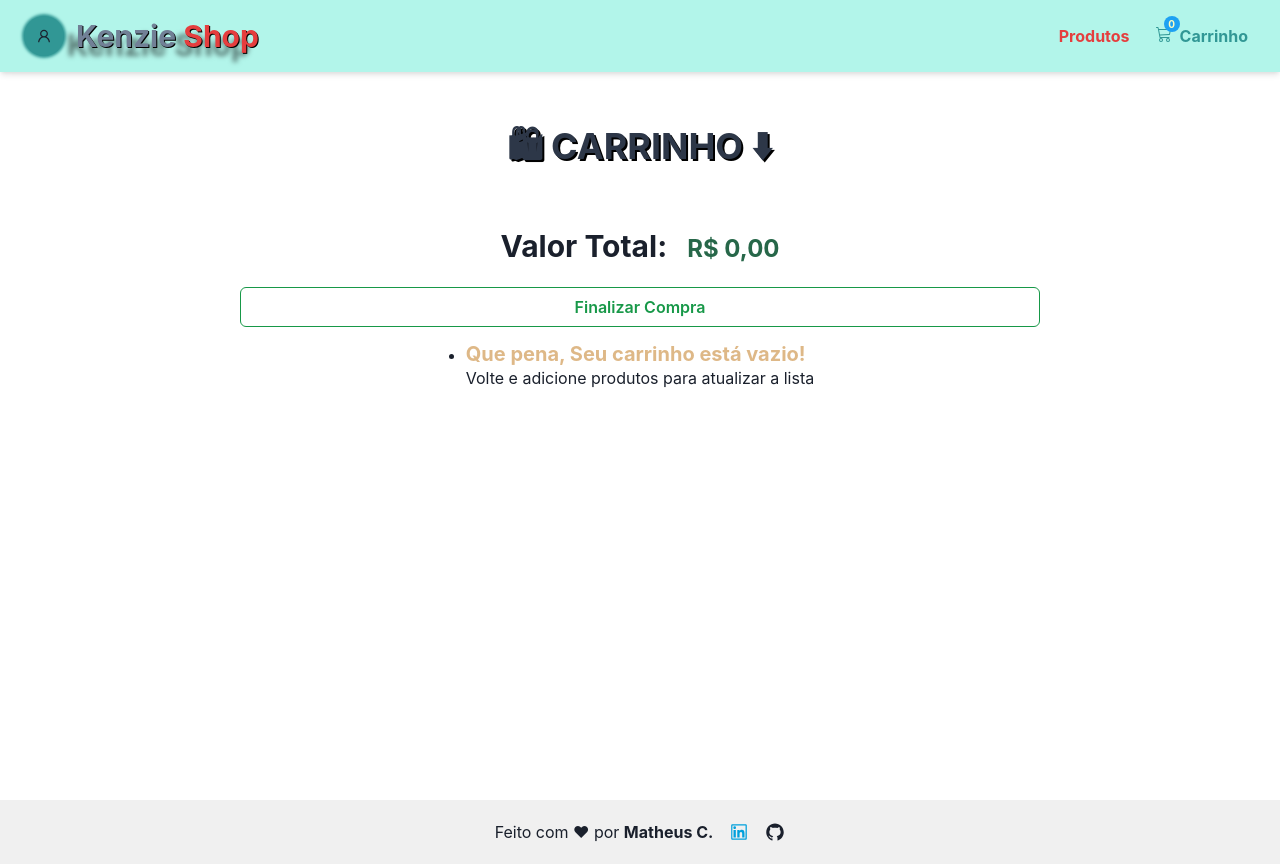
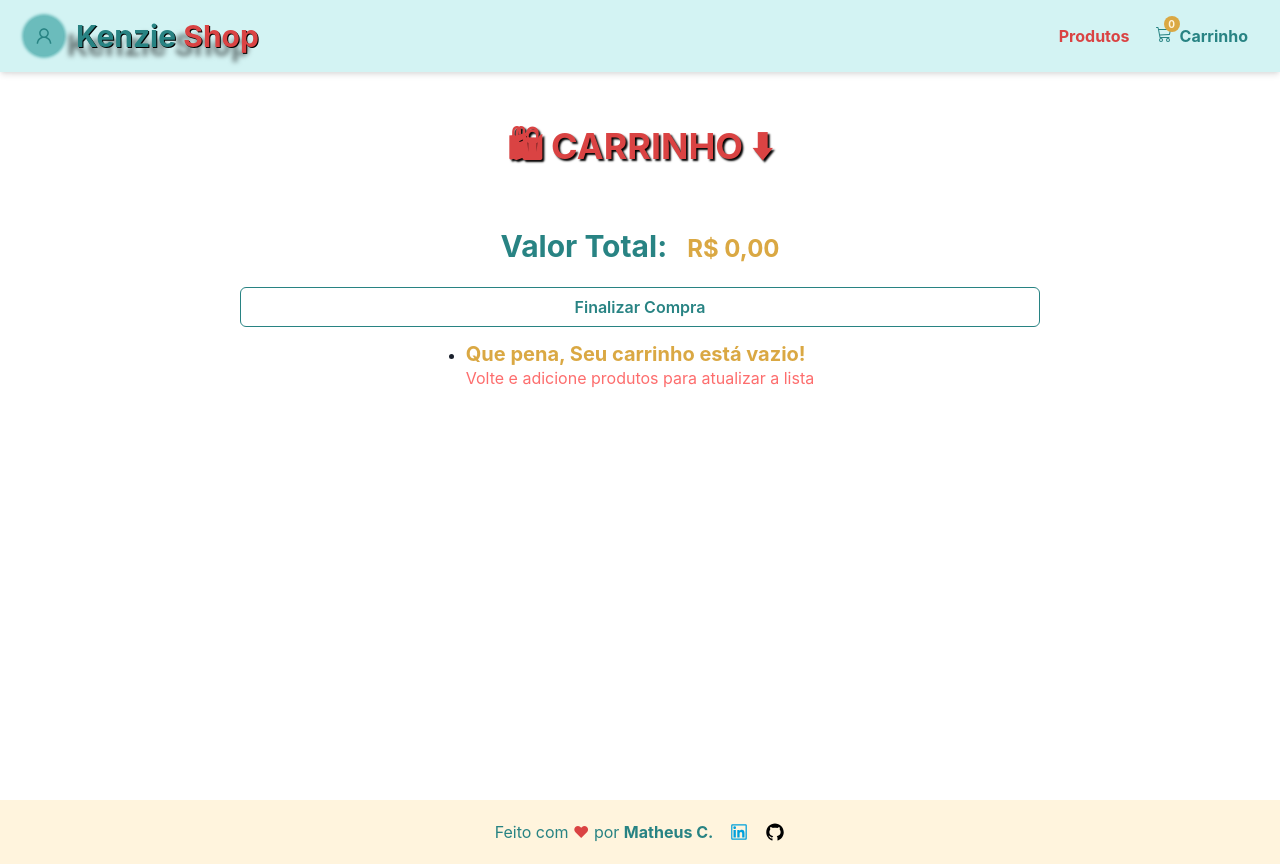
Before and after one commit to Kenzie-Academy-Brasil-Developers/react-entrega-s3-kenzieshop-matheuschvs, a React (Create React App) app: page /cart in a window 1280 px wide. Built offline with nearby package versions, Linux system fonts and the light colour scheme.

Commit message:
feat: create light theme

```diff
--- a/src/App.jsx
+++ b/src/App.jsx
@@ -23,7 +23,7 @@ function App() {
 
   return (
     <div className="App">
-      <ToastContainer />
+      <ToastContainer theme='light' />
       <Router />
     </div>
   );
--- a/src/components/CartList/index.jsx
+++ b/src/components/CartList/index.jsx
@@ -31,10 +31,16 @@ const CartList = () => {
         justify='space-around'
       >
         <Box p={5}>
-          <Heading as='h2' size='lg' mr={5} display='inline-block'>
+          <Heading
+            as='h2'
+            size='lg'
+            mr={5}
+            display='inline-block'
+            color='primary.900'
+          >
             Valor Total:
           </Heading>
-          <Text as='b' color='green.700' fontSize='2xl'>
+          <Text as='b' color='tertiary.900' fontSize='2xl'>
             {Intl.NumberFormat('pt-BR', {
               style: 'currency',
               currency: 'BRL'
@@ -44,8 +50,10 @@ const CartList = () => {
           </Text>
         </Box>
         <Button
-          colorScheme='whatsapp'
           variant='outline'
+          borderColor='primary.900'
+          color='primary.900'
+          _hover={{ bg: 'primary.900', color: 'primary.100' }}
           minW={{ base: 300, xl: 800 }}
           mb={[10, 0]}
         >Finalizar Compra</Button>
@@ -59,10 +67,10 @@ const CartList = () => {
           maxW={[300, 400, 750, 990, 1037]}
         >
           {cart.length === 0 && <Box as='li'>
-            <Heading as='h4' size='md' color='burlywood'>
+            <Heading as='h4' size='md' color='tertiary.900'>
               Que pena, Seu carrinho está vazio!
             </Heading>
-            <Text>
+            <Text color='secondary.500'>
               Volte e adicione produtos para atualizar a lista
             </Text>
           </Box>}
@@ -93,6 +101,7 @@ const CartList = () => {
                     size='md'
                     mt={5}
                     mb={10}
+                    color='primary.900'
                     isTruncated
                   >
                     {name}
@@ -100,7 +109,7 @@ const CartList = () => {
                   <Text
                     fontSize='xl'
                     as='b'
-                    color='green.700'
+                    color='tertiary.900'
                     textAlign='right'
                   >
                     {Intl.NumberFormat(
@@ -112,12 +121,14 @@ const CartList = () => {
                     alignItems='flex-end'
                     justifyContent={['space-between', 'space-between', 'flex-end']}
                   >
-                    <Box mr={10}>
+                    <Box mr={10} color='primary.900'>
                       <Text>Quantidade: </Text>
                       <Button
                         mr={2}
                         fontSize='2xl'
-                        bg='red.200'
+                        bg='secondary.100'
+                        color='secondary.900'
+                        _hover={{ bg: 'secondary.500', color: 'secondary.100' }}
                         borderRadius={0}
                         onClick={() => dispatch(decreaseQuantityThunk(product))}
                       >-</Button>
@@ -125,12 +136,19 @@ const CartList = () => {
                       <Button
                         ml={2}
                         fontSize='2xl'
-                        bg='green.200'
+                        bg='primary.100'
+                        color='primary.900'
+                        _hover={{ bg: 'primary.500', color: 'primary.100' }}
                         borderRadius={0}
                         onClick={() => dispatch(increaseQuantityThunk(product))}
                       >+</Button>
                     </Box>
-                    <Button onClick={() => dispatch(removeProductThunk(product))}>
+                    <Button
+                      bg='secondary.100'
+                      color='secondary.500'
+                      _hover={{ bg: 'secondary.500', color: 'secondary.100' }}
+                      onClick={() => dispatch(removeProductThunk(product))}
+                    >
                       <Icon as={BsTrash} mr={2} />
                       remover
                     </Button>
--- a/src/components/Footer/index.jsx
+++ b/src/components/Footer/index.jsx
@@ -7,9 +7,13 @@ const Footer = () => {
       as='footer'
       width='100%'
       p={5}
-      bg='blackAlpha.100'
+      bg='tertiary.100'
+      color='primary.900'
     >
-      <Text>Feito com ❤ por <Text as='strong'>Matheus C.</Text></Text>
+      <Text>
+        Feito com
+        <Text as='span' color='secondary.900'> ❤ </Text>
+        por <Text as='strong'>Matheus C.</Text></Text>
       <Link
         target='_blank'
         ml={4}
@@ -25,7 +29,7 @@ const Footer = () => {
         href='https://github.com/matheuschvs'
       >
         <Center>
-          <Icon w={5} h={5} as={AiOutlineGithub} />
+          <Icon w={5} h={5} as={AiOutlineGithub} color='black' />
         </Center>
       </Link>
     </Center>
--- a/src/components/Header/index.jsx
+++ b/src/components/Header/index.jsx
@@ -15,7 +15,7 @@ const Header = () => {
       direction={['column', 'row']}
       align='center'
       justify='space-between'
-      bg='teal.100'
+      bg='primary.100'
       boxShadow='md'
       position='fixed'
       top={0}
@@ -27,26 +27,26 @@ const Header = () => {
           mr={3}
           w={10}
           h={10}
-          background='teal.500'
-          boxShadow='0 0 3px 2px #319795'
+          background='primary.400'
+          boxShadow={`0 0 3px 2px #6BBCBC`}
         >
-          <Icon size={20} as={AiOutlineUser} />
+          <Icon w='20px' h='20px' color='primary.900' as={AiOutlineUser} />
         </Circle>
         <Heading
           as='h1'
           size='lg'
-          color='gray.500'
+          color='primary.900'
           textShadow='-9px 9px 5px rgb(0, 0, 0, 0.5), 1px 1px 0 black'
           mb={[2, 0]}
         >
-          Kenzie <Box as='span' color='red.500'>Shop</Box>
+          Kenzie <Box as='span' color='secondary.900'>Shop</Box>
         </Heading>
       </Center>
       <Center as='nav'>
         <Link
           as={RouterLink}
           to='/'
-          color='red.500'
+          color='secondary.900'
           fontWeight='bold'
           p={2}
           borderRadius={3}
@@ -54,7 +54,7 @@ const Header = () => {
         <Link
           as={RouterLink}
           to='/cart'
-          color='teal.500'
+          color='primary.900'
           ml='2.5'
           fontWeight='bold'
           p={2}
@@ -68,8 +68,8 @@ const Header = () => {
               right={0}
               w={4}
               h={4}
-              bg='twitter.500'
-              color='yellow.100'
+              bg='tertiary.900'
+              color='tertiary.100'
               fontSize='x-small'
             >
               {cart.reduce((acc, item) => acc += item.quantity, 0)}
--- a/src/components/ProductList/index.jsx
+++ b/src/components/ProductList/index.jsx
@@ -15,7 +15,7 @@ const ProductList = ({ products, setProduct }) => {
       p={4}
       overflow='auto'
       spacing={10}
-      divider={<StackDivider borderColor='gray.200' />}
+      divider={<StackDivider borderColor='secondary.200' />}
     >
       {products.map((product) => (
         <Box
@@ -25,11 +25,16 @@ const ProductList = ({ products, setProduct }) => {
           listStyleType='none'
           borderRadius={10}
         >
-          <Image src={product.image} alt={product.name} h={150} />
+          <Image
+            src={product.image}
+            alt={product.name}
+            h={150}
+            borderTopRadius={3}
+          />
           <Flex
             direction='column'
             justify='space-between'
-            p={2}
+            paddingTop={2}
             borderTop='1px solid rgb(0, 0, 0, 0.3)'
           >
             <Heading
@@ -37,6 +42,7 @@ const ProductList = ({ products, setProduct }) => {
               size='xs'
               h={5}
               isTruncated
+              color='primary.900'
             >
               {product.name}
             </Heading>
@@ -44,6 +50,10 @@ const ProductList = ({ products, setProduct }) => {
               mt={2}
               borderRadius={0}
               onClick={() => setProduct(product)}
+              borderColor='tertiary.500'
+              color='tertiary.900'
+              variant='outline'
+              _hover={{ bg: 'tertiary.500', color: 'tertiary.100' }}
             >Exibir</Button>
           </Flex>
         </Box>
--- a/src/components/Showcase/index.jsx
+++ b/src/components/Showcase/index.jsx
@@ -40,14 +40,15 @@ const Showcase = ({ product, product: { id, name, price, image }, ...rest }) =>
             size='lg'
             h={5}
             flex={1}
-            color='gray.600'
+            color='secondary.900'
+            textShadow='1px 1px 0 black'
           >
             {name || 'Nenhum produto foi selecionado'}
           </Heading>
           {id && <>
             <Text
               as='b'
-              color='green.500'
+              color='tertiary.900'
               textAlign='right'
               fontSize='2xl'
             >
@@ -58,9 +59,11 @@ const Showcase = ({ product, product: { id, name, price, image }, ...rest }) =>
             </Text>
             <Button
               mt={2}
-              colorScheme='telegram'
               leftIcon={<Icon as={AiOutlinePlus} />}
               onClick={() => dispatch(addProductThunk(product))}
+              bg='primary.500'
+              color='primary.100'
+              _hover={{ bg: 'primary.100', color: 'primary.500' }}
             >
               Adicionar ao carrinho
             </Button>
--- a/src/global.css
+++ b/src/global.css
@@ -1,5 +1,17 @@
 .Toastify__toast-container--top-right {
   top: 5em
+}
+
+.Toastify__toast-theme--light {
+  color: var(--chakra-colors-primary-900);
+}
+
+.Toastify__toast-theme--light.Toastify__toast--success svg {
+  fill: var(--chakra-colors-primary-900);
+}
+
+.Toastify__progress-bar--success {
+  background: var(--chakra-colors-primary-900);
 }
 
 @media only screen and (max-width: 480px) {
--- a/src/index.jsx
+++ b/src/index.jsx
@@ -5,6 +5,7 @@ import { ChakraProvider } from '@chakra-ui/react';
 import { Provider } from 'react-redux';
 
 import { store } from './store'
+import { light } from './themes'
 
 import 'react-toastify/dist/ReactToastify.min.css';
 import './global.css';
@@ -15,7 +16,7 @@ import App from './App';
 const root = createRoot(document.getElementById('root'));
 root.render(
   <Provider store={store}>
-    <ChakraProvider>
+    <ChakraProvider theme={light} >
       <BrowserRouter>
         <React.StrictMode>
           <App />
--- a/src/pages/Cart/index.jsx
+++ b/src/pages/Cart/index.jsx
@@ -11,11 +11,11 @@ const Cart = () => {
     >
       <Heading
         as='h1'
-        color='gray.700'
+        color='secondary.900'
         mt={[150, 125]}
         mb={10}
         textAlign='center'
-        textShadow='2px 2px 0 black'
+        textShadow='2px 2px 2px black'
       >
         🛍 CARRINHO ⬇
       </Heading>
--- a/src/pages/Products/index.jsx
+++ b/src/pages/Products/index.jsx
@@ -19,11 +19,11 @@ const Products = () => {
     >
       <Heading
         as='h1'
-        color='gray.700'
+        color='secondary.900'
         mt={[150, 125]}
         mb={10}
         textAlign='center'
-        textShadow='2px 2px 0 black'
+        textShadow='2px 2px 2px black'
       >
         🚴 BICICLETAS ⬇
       </Heading>
--- /dev/null
+++ b/src/themes.js
@@ -0,0 +1,27 @@
+import { extendTheme } from "@chakra-ui/react";
+
+export const light = extendTheme({
+  colors: {
+    primary: {
+      100: '#D3F3F3',
+      200: '#9DDBDB',
+      400: '#6BBCBC',
+      500: '#429898',
+      900: '#288383',
+    },
+    secondary: {
+      100: '#FFDDDD',
+      200: '#FFB7B7',
+      400: '#FF9191',
+      500: '#FD6D6D',
+      900: '#DA4343',
+    },
+    tertiary: {
+      100: '#FFF4DD',
+      200: '#FFE7B7',
+      400: '#FFDA91',
+      500: '#FDCD6D',
+      900: '#DAA843',
+    },
+  }
+})
```
